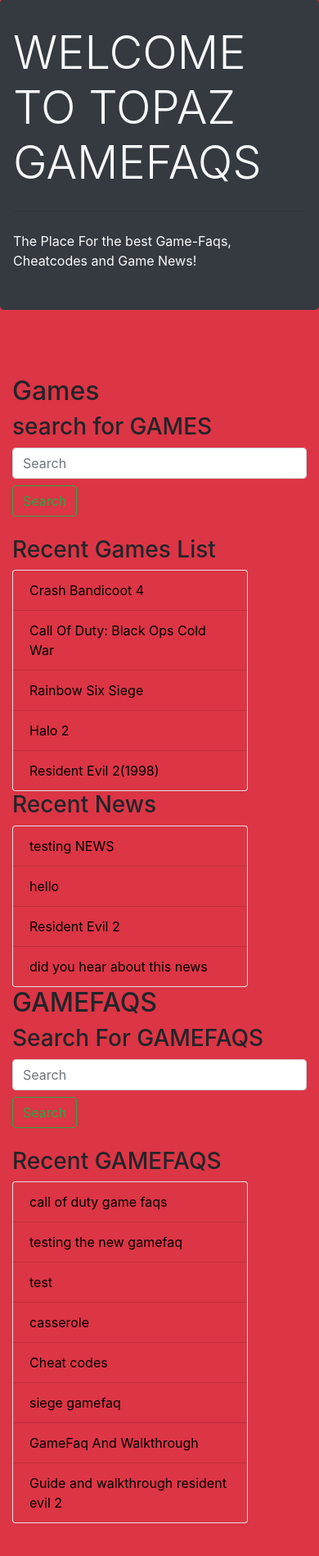
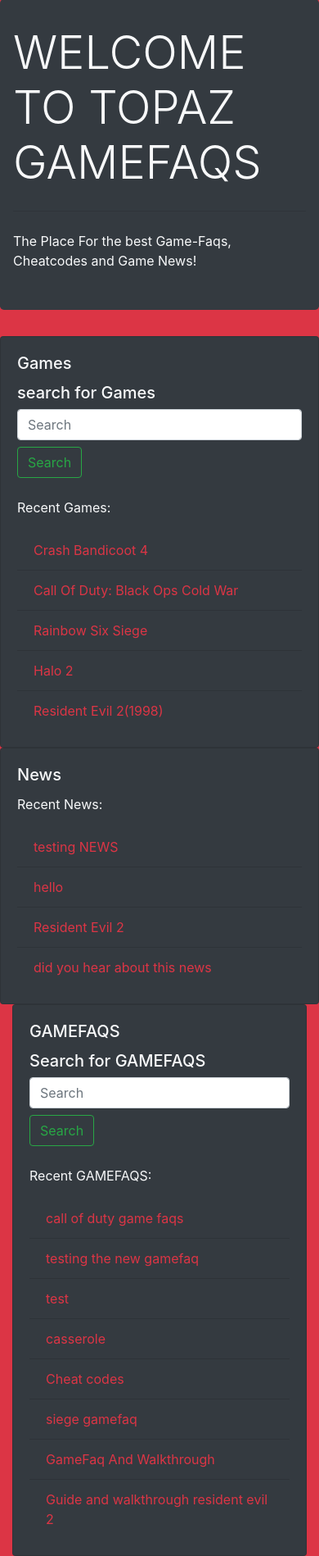
Before and after one commit to KA-Randy-Charity-Jr/Group_Topaz_GameFaqs, a Django app: page / in a window 390 px wide. Shown: the part 57-1955 px from the top of the page at 82% size. Before the commit the page ends 1915 px from the top, so only its background shows below. Run offline with Django 3.2, Linux system fonts and the light colour scheme; data comes from the database, SQL or seed files in the repository; both versions use the stored data as it was after the commit; some libraries are stand-ins or nearby versions.

Commit message:
fixed minor bugs

```diff
--- a/gamefaq_app/views.py
+++ b/gamefaq_app/views.py
@@ -8,21 +8,26 @@
 from news_app.models import Newspost
 from reviews_app.models import Review
 from game_app.models import Game
+from django.contrib.auth.decorators import login_required, permission_required
 
 # Create your views here.
-def gamefaqview(request,gamefaqid):
+
+
+def gamefaqview(request, gamefaqid):
     f = GameFaq.objects.filter(id=gamefaqid)
     c = Review.objects.filter(gamefaq=gamefaqid)
     r = c.count()
-    return render(request, "gamefaq.html", {"f": f,"r":r})
+    return render(request, "gamefaq.html", {"f": f, "r": r})
 
 
 def indexview(request):
     f = Game.objects.all().order_by("-id")
     n = Newspost.objects.all().order_by("-id")
     g = GameFaq.objects.all().order_by("-id")
-    return render(request, "index.html", {"f": f,"n":n,"g":g})
+    return render(request, "index.html", {"f": f, "n": n, "g": g})
 
+
+@login_required
 def newgamefaqview(request, gameid):
     g = Game.objects.get(id=gameid)
     f = NewGamefaq()
@@ -35,7 +40,7 @@
                 game=g,
                 body=data.get('body'),
                 difficulty=data.get('difficulty'), author=(request.user),
-                ptype=data.get('ptype'),consoles=data.get('console')),
+                ptype=data.get('ptype'), consoles=data.get('console')),
             return HttpResponseRedirect(reverse('home'))
     return render(request, "form.html", {"f": f})
 
@@ -43,13 +48,16 @@
 def handler404(request, *args, **argv):
     return render(request, '404.html', status=404)
 
+
 def handler500(request, *args, **argv):
     return render(request, '500.html', status=500)
+
 
 class SearchResultsView(ListView):
     model = Game
     template_name = 'search_results.html'
-    def get_queryset(self): # new
+
+    def get_queryset(self):  # new
         query = self.request.GET.get('q')
         object_list = Game.objects.filter(
             Q(title__icontains=query)
@@ -60,9 +68,10 @@
 class FaqResultsView(ListView):
     model = GameFaq
     template_name = 'search_results.html'
-    def get_queryset(self): # new
+
+    def get_queryset(self):  # new
         query = self.request.GET.get('q')
         object_list = GameFaq.objects.filter(
-            Q(title__icontains=query) | Q(body__icontains= query)
+            Q(title__icontains=query) | Q(body__icontains=query)
         )
         return object_list
--- a/pyproject.toml
+++ b/pyproject.toml
@@ -12,6 +12,7 @@
 
 [tool.poetry.dev-dependencies]
 pylint = "^2.6.0"
+autopep8 = "^1.5.4"
 
 [build-system]
 requires = ["poetry>=0.12"]
--- a/templates/gamefaq.html
+++ b/templates/gamefaq.html
@@ -27,6 +27,8 @@
 --------------------------------------------------------------------
 FAQ:
 --------------------------------------------------------------------
+
+
 {{e.body}}
 </pre>
 
--- a/templates/index.html
+++ b/templates/index.html
@@ -1,14 +1,4 @@
 {% include "bootstrap.html" %} {% include "navbar.html"%}
-<style>
-
-  #game {
-    color: black;
-  }
-  #news {
-    color: black;
-
-  }
-</style>
 <div class="bg-danger">
   <div class="jumbotron bg-dark text-light">
     <h1 class="display-4">WELCOME TO TOPAZ GAMEFAQS</h1>
@@ -20,12 +10,16 @@
     <p>The Place For the best Game-Faqs, Cheatcodes and Game News!</p>
   </div>
 
-  <br />
-  <br />
 
-  <div class="container ">
-    <h2>Games</h2>
-    <h3> search for GAMES </h2>
+
+
+
+    <div class="row">
+  <div class="col-sm-6">
+    <div class="card bg-dark text-light">
+      <div class="card-body">
+        <h5 class="card-title">Games</h5>
+           <h5> search for Games </h5>
       <form
           class="form-inline"
           action="{% url 'search_results' %}"
@@ -43,33 +37,42 @@
           </button>
         </form>
 
-
-    <h3>Recent Games List</h3>
-    <div class="card" style="width: 18rem">
+        <p class="card-text">Recent Games:</p>
         <ul class="list-group list-group-flush">
         {% for e in f %}
-        <li class="list-group-item bg-danger">
-          <a id="game" href="/game/{{e.id}}">{{e.title}}</a>
+        <li class="list-group-item bg-dark">
+          <a id="game" href="/game/{{e.id}}"class="text-danger">{{e.title}}</a>
         </li>
         {% endfor %}
         </ul>
+
       </div>
     </div>
-<div class="container ">
-  <h3>Recent News</h3>
-  <div class="card" style="width: 18rem">
+  </div>
+  <div class="col-sm-6">
+    <div class="card bg-dark text-light">
+      <div class="card-body">
+        <h5 class="card-title">News</h5>
+
+        <p class="card-text">Recent News:</p>
         <ul class="list-group list-group-flush">
         {% for e in n %}
-      <li class="list-group-item bg-danger">
-        <a id="news" href="/newspost/{{e.id}}">{{e.title}}</a>
+        <li class="list-group-item bg-dark">
+        <a id="news" href="/newspost/{{e.id}}"class="text-danger">{{e.title}}</a>
         </li>
         {% endfor %}
         </ul>
+
+
       </div>
     </div>
-  <div class="container ">
-    <h2>GAMEFAQS</h2>
-    <h3>Search For GAMEFAQS</h3>
+  </div>
+</div>
+  <div class="col-sm-6">
+    <div class="card bg-dark text-light">
+      <div class="card-body">
+        <h5 class="card-title">GAMEFAQS</h5>
+        <h5>Search for GAMEFAQS</h5>
             <form class="form-inline" action="{% url 'search_result' %}" method="get">
       <input
         name="q"
@@ -82,14 +85,17 @@
         Search
       </button>
     </form>
-    <h3>Recent GAMEFAQS</h3>
-    <div class="card" style="width: 18rem">
+        <p class="card-text">Recent GAMEFAQS:</p>
          <ul class="list-group list-group-flush">
         {% for e in g %}
-        <li class="list-group-item bg-danger">
-          <a id="news" href="/gamefaq/{{e.id}}">{{e.title}}</a>
+        <li class="list-group-item bg-dark">
+          <a id="news" href="/gamefaq/{{e.id}}"class="text-danger">{{e.title}}</a>
         </li>
         {% endfor %}
       </ul>
+
       </div>
     </div>
+  </div>
+</div>
+    </div>
```
Also changed, not shown: news_app/views.py (+11 -6 lines), reviews_app/views.py (+8 -6 lines), templates/games.html (+7 -4 lines), db.sqlite3, 1 other file. Lines whose indentation alone changed are shown as unchanged.
